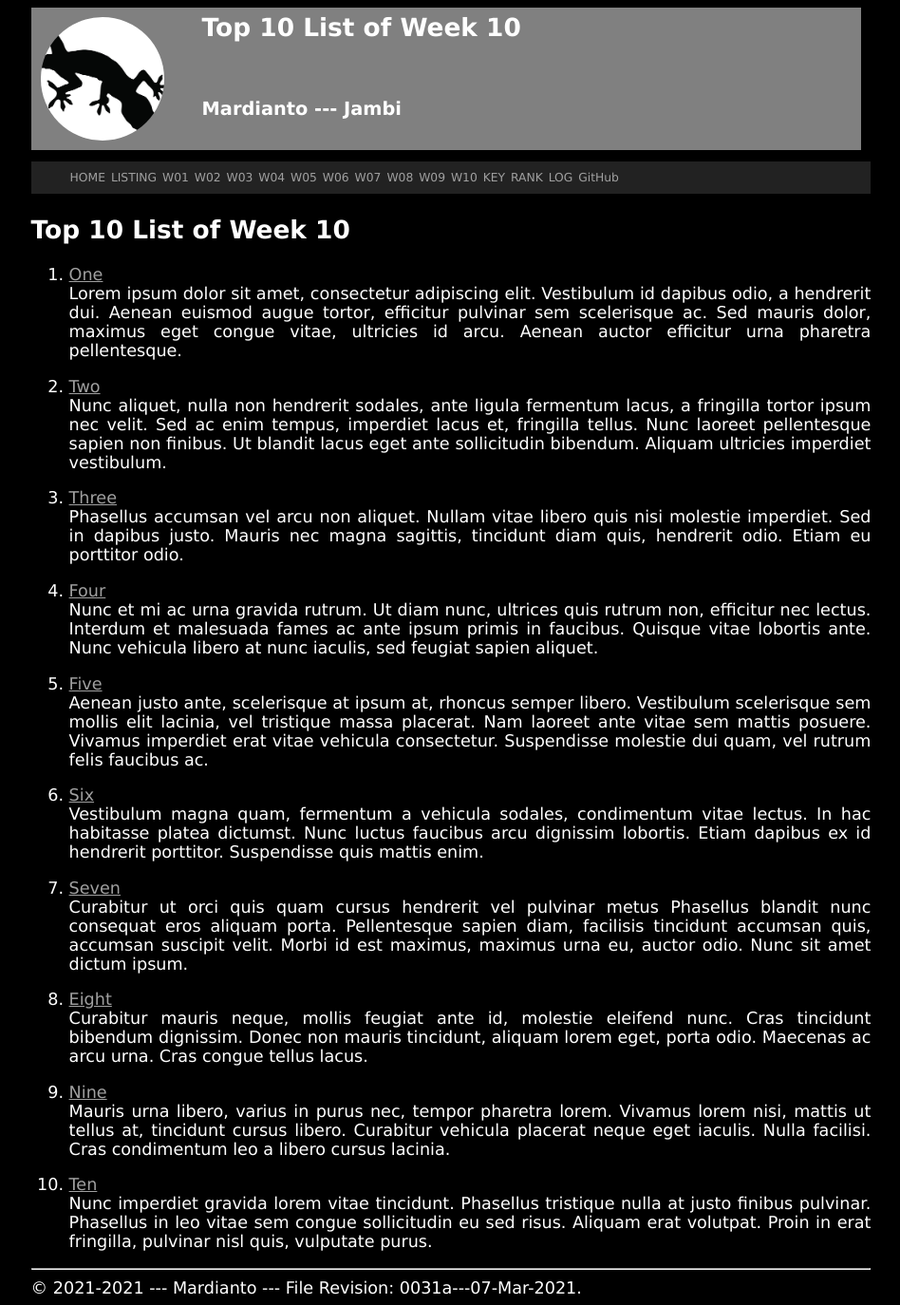
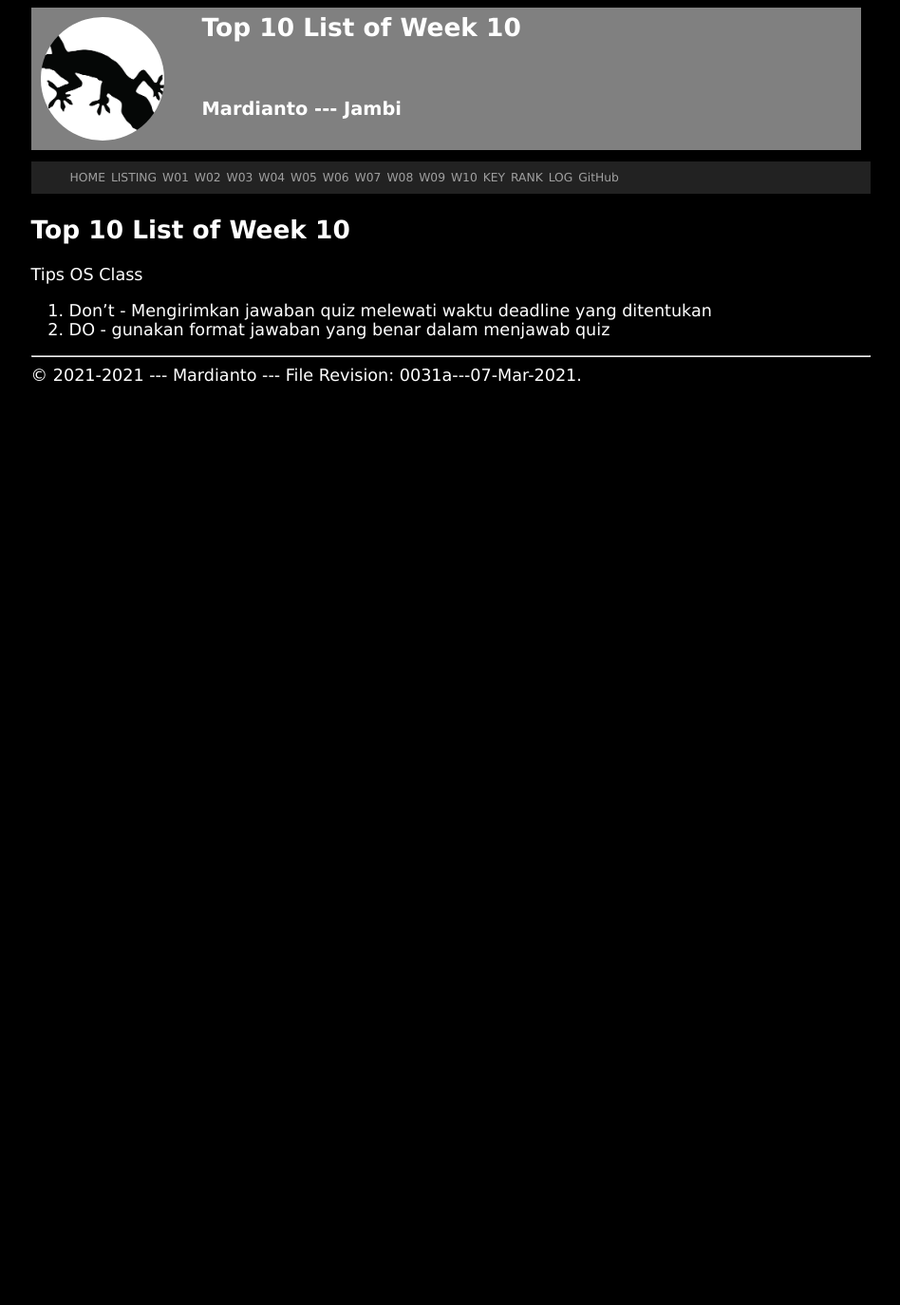
Before and after one commit to mardianto-byte/os211, a Jekyll site: the page built from w10.md, in a window 1280 px wide. Shown: the whole page at 95% size, without its empty margins (165-1113 px from the left). Built offline with Jekyll 4.4.1, drawn with Linux system fonts in a browser that asks for light colours; our own code applies the rules of GitHub Pages for plain Markdown files; after the commit the page ends 900 px from its top, so only the background shows below that.

Commit message:
add tips W10

```diff
--- a/w10.md
+++ b/w10.md
@@ -5,72 +5,7 @@ permalink: /W10/
 
 # Top 10 List of Week 10
 
-1. [One](https://en.wikipedia.org/wiki/1)<br>
-Lorem ipsum dolor sit amet, consectetur adipiscing elit.
-Vestibulum id dapibus odio, a hendrerit dui.
-Aenean euismod augue tortor, efficitur pulvinar sem scelerisque ac.
-Sed mauris dolor, maximus eget congue vitae, ultricies id arcu.
-Aenean auctor efficitur urna pharetra pellentesque.
+Tips OS Class
 
-2. [Two](https://en.wikipedia.org/wiki/2)<br>
-Nunc aliquet, nulla non hendrerit sodales, ante ligula fermentum lacus, a fringilla tortor ipsum nec velit.
-Sed ac enim tempus, imperdiet lacus et, fringilla tellus.
-Nunc laoreet pellentesque sapien non finibus.
-Ut blandit lacus eget ante sollicitudin bibendum.
-Aliquam ultricies imperdiet vestibulum.
-
-3. [Three](https://en.wikipedia.org/wiki/3)<br>
-Phasellus accumsan vel arcu non aliquet.
-Nullam vitae libero quis nisi molestie imperdiet.
-Sed in dapibus justo.
-Mauris nec magna sagittis, tincidunt diam quis, hendrerit odio.
-Etiam eu porttitor odio.
-
-4. [Four](https://en.wikipedia.org/wiki/4)<br>
-Nunc et mi ac urna gravida rutrum.
-Ut diam nunc, ultrices quis rutrum non, efficitur nec lectus.
-Interdum et malesuada fames ac ante ipsum primis in faucibus.
-Quisque vitae lobortis ante.
-Nunc vehicula libero at nunc iaculis, sed feugiat sapien aliquet.
-
-5. [Five](https://en.wikipedia.org/wiki/5)<br>
-Aenean justo ante, scelerisque at ipsum at, rhoncus semper libero.
-Vestibulum scelerisque sem mollis elit lacinia, vel tristique massa placerat.
-Nam laoreet ante vitae sem mattis posuere.
-Vivamus imperdiet erat vitae vehicula consectetur.
-Suspendisse molestie dui quam, vel rutrum felis faucibus ac.
-
-6. [Six](https://en.wikipedia.org/wiki/6)<br>
-Vestibulum magna quam, fermentum a vehicula sodales, condimentum vitae lectus.
-In hac habitasse platea dictumst.
-Nunc luctus faucibus arcu dignissim lobortis.
-Etiam dapibus ex id hendrerit porttitor.
-Suspendisse quis mattis enim.
-
-7. [Seven](https://en.wikipedia.org/wiki/7)<br>
-Curabitur ut orci quis quam cursus hendrerit vel pulvinar metus
-Phasellus blandit nunc consequat eros aliquam porta.
-Pellentesque sapien diam, facilisis tincidunt accumsan quis, accumsan suscipit velit.
-Morbi id est maximus, maximus urna eu, auctor odio.
-Nunc sit amet dictum ipsum.
-
-8. [Eight](https://en.wikipedia.org/wiki/8)<br>
-Curabitur mauris neque, mollis feugiat ante id, molestie eleifend nunc.
-Cras tincidunt bibendum dignissim.
-Donec non mauris tincidunt, aliquam lorem eget, porta odio.
-Maecenas ac arcu urna.
-Cras congue tellus lacus.
-
-9. [Nine](https://en.wikipedia.org/wiki/9)<br>
-Mauris urna libero, varius in purus nec, tempor pharetra lorem.
-Vivamus lorem nisi, mattis ut tellus at, tincidunt cursus libero.
-Curabitur vehicula placerat neque eget iaculis.
-Nulla facilisi.
-Cras condimentum leo a libero cursus lacinia.
-
-10. [Ten](https://en.wikipedia.org/wiki/10)<br>
-Nunc imperdiet gravida lorem vitae tincidunt.
-Phasellus tristique nulla at justo finibus pulvinar.
-Phasellus in leo vitae sem congue sollicitudin eu sed risus.
-Aliquam erat volutpat.
-Proin in erat fringilla, pulvinar nisl quis, vulputate purus.
+1. Don't - Mengirimkan jawaban quiz melewati waktu deadline yang ditentukan
+2. DO - gunakan format jawaban yang benar dalam menjawab quiz
```
